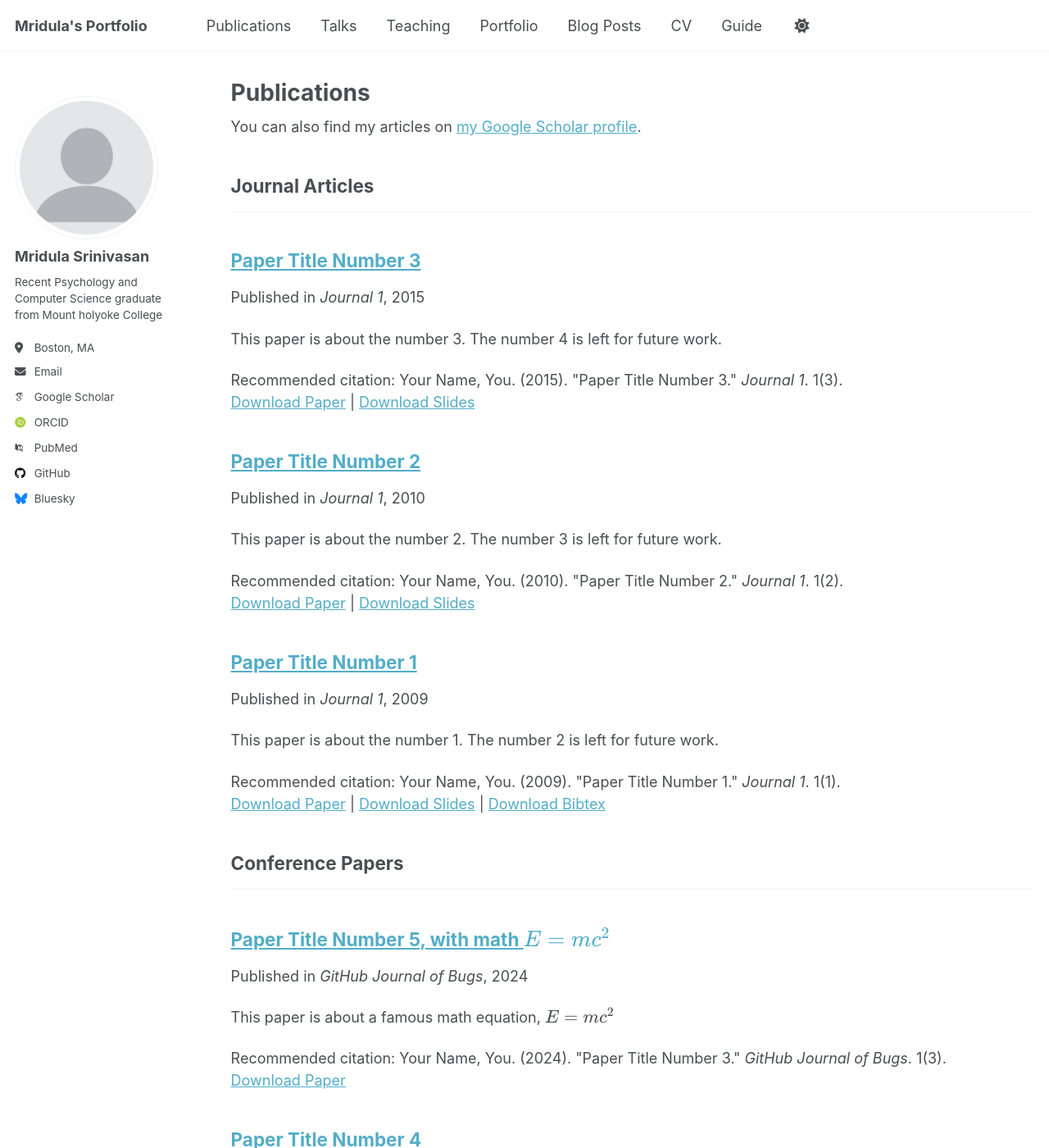
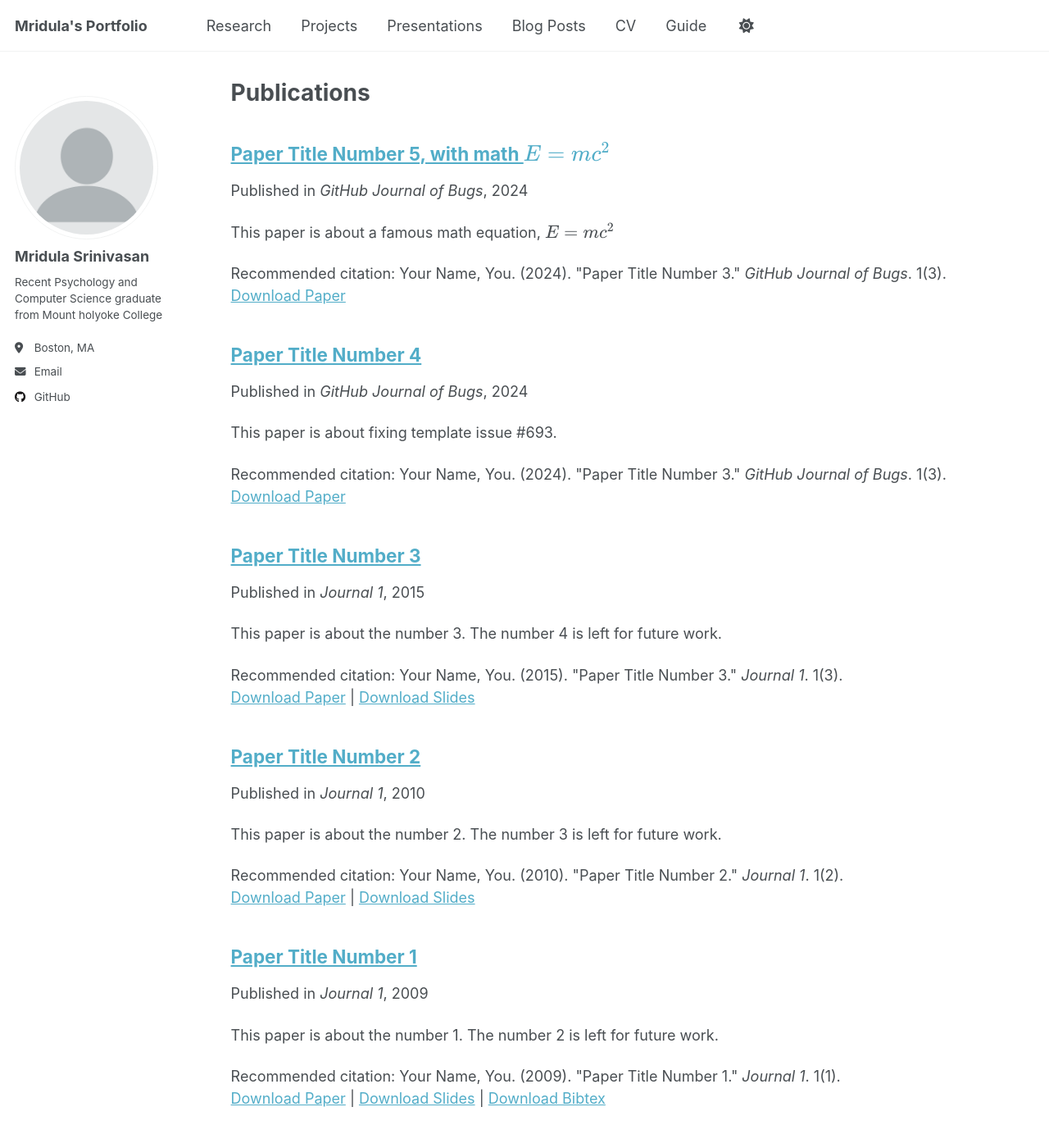
Before and after one commit to srini2021m/srini2021m.github.io, a Jekyll site: the page built from _pages/publications.html, in a window 1280 px wide and 1400 px high. Shown: the whole window at 82% size. Built offline with Jekyll 4.4.1, drawn with Linux system fonts in a browser that asks for light colours; some web fonts are replaced; a script that is not in the unit is left out; some of the changed text lies outside the part shown.

Commit message:
updated config

```diff
--- a/_config.yml
+++ b/_config.yml
@@ -34,11 +34,11 @@ author:
   # Academic websites
   academia         : # URL
   arxiv            : # URL - Update with the correct link to your profile
-  googlescholar    : "https://scholar.google.com/citations?user=PS_CX0AAAAAJ"
+  googlescholar    : # "https://scholar.google.com/citations?user=PS_CX0AAAAAJ"
   impactstory      : # URL
-  orcid            : "http://orcid.org/yourorcidurl"
+  orcid            : # "http://orcid.org/yourorcidurl"
   semantic         : # URL
-  pubmed           : "https://www.ncbi.nlm.nih.gov/pubmed/?term=john+snow"
+  pubmed           : # "https://www.ncbi.nlm.nih.gov/pubmed/?term=john+snow"
   researchgate     : # URL
   scopus           : # URL
 
@@ -46,13 +46,13 @@ author:
   bitbucket        : # Username - Update with your username on the site
   codepen          : # Username
   dribbble         : # Username
-  github           : "academicpages"
+  github           : "srini2021m"
   kaggle           : # Username
   stackoverflow    : # User number or user number and name (i.e., use "1" or "1/jeff-atwood")
 
   # Social media
   artstation       : # Username
-  bluesky          : "bsky.app" # Replace this with you Bluesky username
+  bluesky          : # "bsky.app" # Replace this with you Bluesky username
   facebook         : # Username
   flickr           : # Username
   foursquare       : # Username
@@ -77,14 +77,14 @@ author:
   youtube          : # Username
   zhihu            : # Username
 
-# Publication Category - The following the list of publication categories and their headings
-publication_category:
-  books:
-    title: 'Books'
-  manuscripts:
-    title: 'Journal Articles'
-  conferences:
-    title: 'Conference Papers'
+# # Publication Category - The following the list of publication categories and their headings
+# publication_category:
+#   books:
+#     title: 'Books'
+#   manuscripts:
+#     title: 'Journal Articles'
+#   conferences:
+#     title: 'Conference Papers'
 
 # Site Settings
 teaser                   :  # filename of teaser fallback teaser image placed in /images/, .e.g. "500x300.png"
--- a/_data/navigation.yml
+++ b/_data/navigation.yml
@@ -8,17 +8,17 @@
 #      Markdown formatted page while the second is generated using JSON.
 
 main:
-  - title: "Publications"
-    url: /publications/
+  # - title: "Publications"
+  #  url: /publications/
 
-  - title: "Talks"
-    url: /talks/
+  - title: "Research"
+    url: /research/
 
-  - title: "Teaching"
-    url: /teaching/
+  - title: "Projects"
+    url: /projects/
 
-  - title: "Portfolio"
-    url: /portfolio/
+  - title: "Presentations"
+    url: /Presentations/
 
   - title: "Blog Posts"
     url: /year-archive/
```
